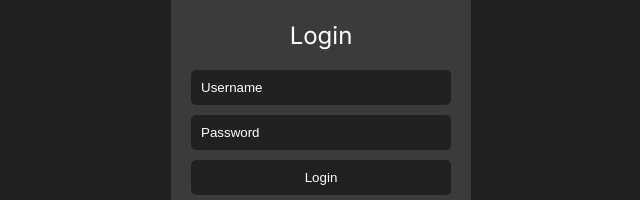
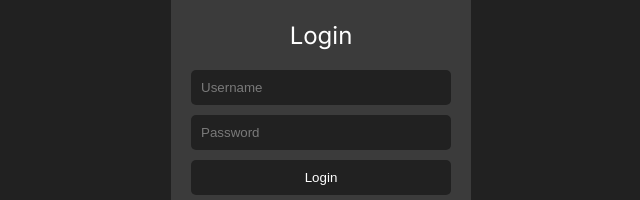
Before and after one commit to ZakariaeELHAJRI/NextJS-ChatApp, a Next.js app: page /login in a window 1280 px wide. Shown: the part 326-526 px from the top of the page, without its empty margins (319-959 px from the left). Built offline with nearby package versions, Linux system fonts and the light colour scheme.

Commit message:
edit opacity of placeholder

```diff
--- a/src/app/login/login.module.css
+++ b/src/app/login/login.module.css
@@ -55,6 +55,9 @@
     background-color: #dad3d3;
     color: #212121;
   }
+  .login__form__input input::placeholder {
+    color: rgba(255, 255, 255, 0.4); /* Adjust the alpha (0.5 in this case) for opacity */
+  }
   /* Style for the register link */
 .registerLink {
     color: rgb(255, 255, 255);
```
